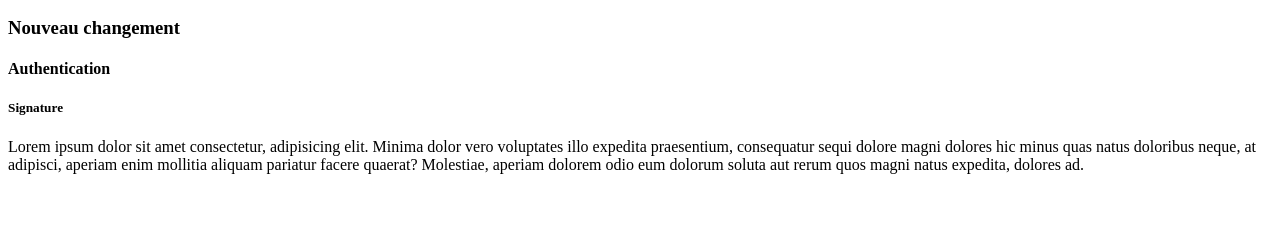
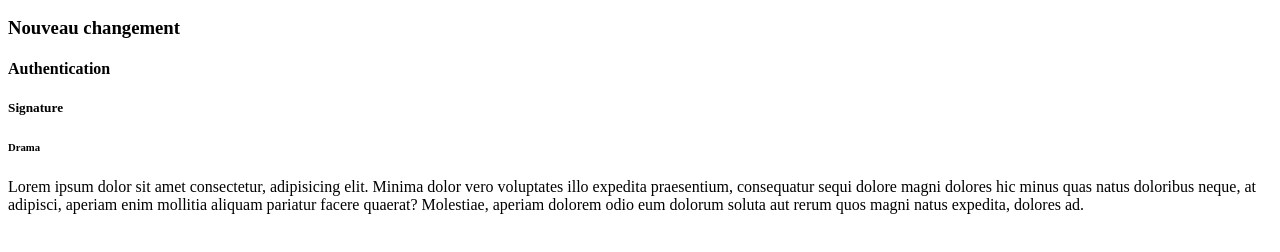
Before and after one commit to liliaouldhocine/cours7-edw2, a plain HTML site: page index.html in a window 1280 px wide. Shown: the part 110-362 px from the top of the page. Drawn offline with Linux system fonts and the light colour scheme.

Commit message:
Signature test 2

```diff
--- a/index.html
+++ b/index.html
@@ -11,6 +11,7 @@
     <h3>Nouveau changement</h3>
     <h4>Authentication</h4>
     <h5>Signature</h5>
+    <h6>Drama</h6>
     <p>
       Lorem ipsum dolor sit amet consectetur, adipisicing elit. Minima dolor
       vero voluptates illo expedita praesentium, consequatur sequi dolore magni
```
